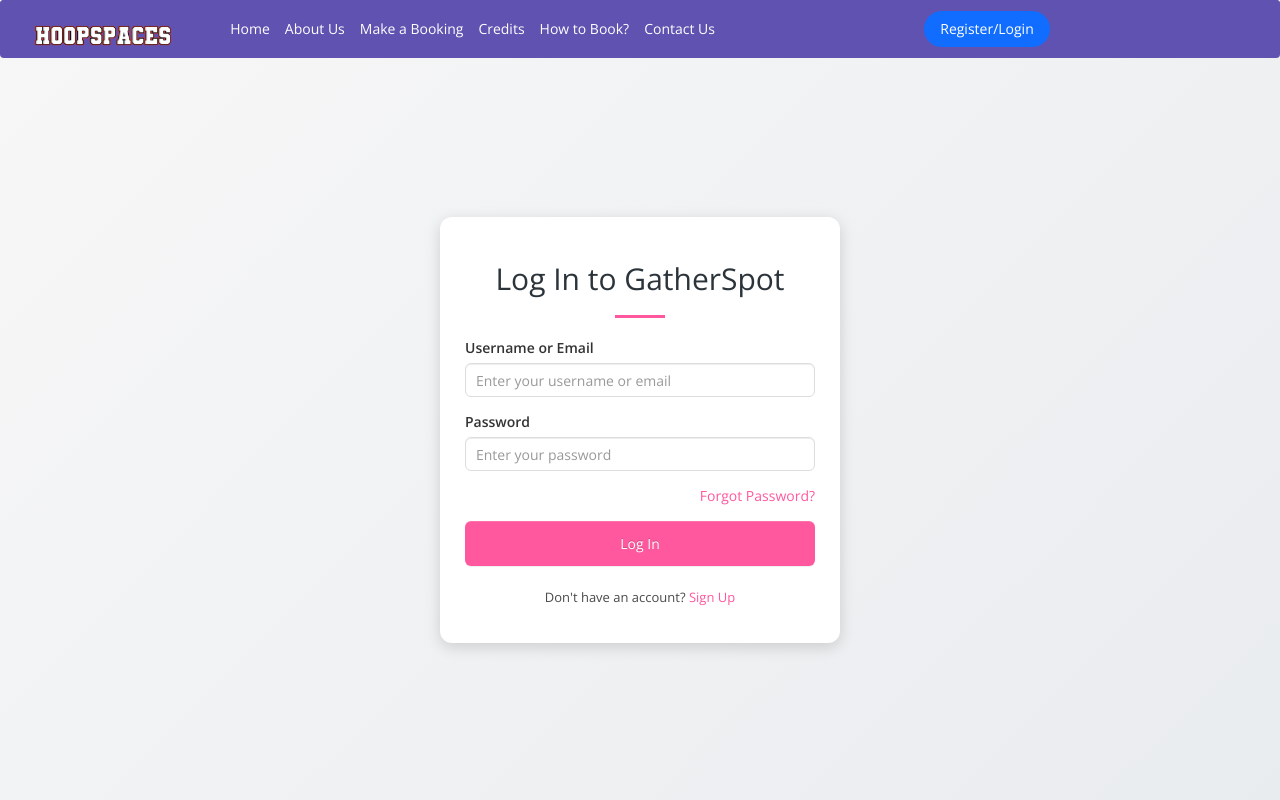
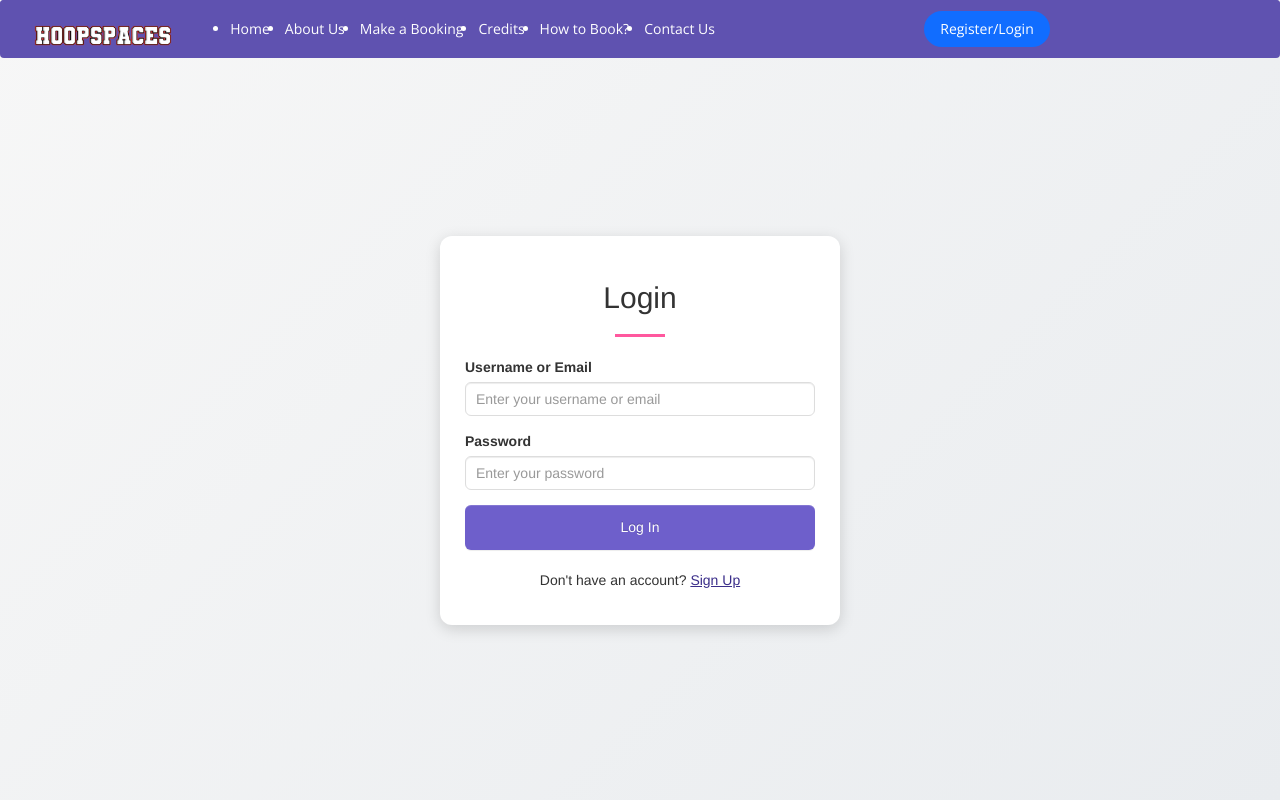
Before and after one commit to xerxes168/Web-Sys-Group-6-Project, a PHP site: page /login.php in a window 1280 px wide. Run offline with PHP 8.4, Linux system fonts and the light colour scheme.

Commit message:
Update color scheme + Fix WCAG
Left with adding a h1 tag

```diff
--- a/css/sit_login.css
+++ b/css/sit_login.css
@@ -65,7 +65,7 @@ html, body {
 }
 
 .btn-primary {
-    background: #ff589e !important;
+    background: #6e5fcb !important;
     border: none !important;
     border-radius: 6px;
     padding: 12px; /* Ensure padding is respected */
@@ -76,5 +76,10 @@ html, body {
 }
 
 .btn-primary:hover {
-    background: #e04c89 !important;
+    background: #6457b9 !important;
 }
+
+.login_link{
+    color: #3b2e8a !important; /* Darker purple, 3.2:1 contrast */
+    text-decoration: underline !important;
+}
--- a/login.php
+++ b/login.php
@@ -3,7 +3,7 @@
     <head>
         <meta charset="utf-8">
         <meta http-equiv="X-UA-Compatible" content="IE=edge,chrome=1">
-        <title>GatherSpot - Log In</title>
+        <title>Log In</title>
         <meta name="description" content="">
         <meta name="viewport" content="width=device-width, initial-scale=1">
         <link rel="apple-touch-icon" href="apple-touch-icon.png">
@@ -11,10 +11,6 @@
         <link rel="stylesheet" href="css/bootstrap.min.css">
         <link rel="stylesheet" href="css/bootstrap-theme.min.css">
         <link rel="stylesheet" href="css/fontAwesome.css">
-        <link rel="stylesheet" href="css/hero-slider.css">
-        <link rel="stylesheet" href="css/owl-carousel.css">
-        <link rel="stylesheet" href="css/datepicker.css">
-        <link rel="stylesheet" href="css/templatemo-style.css">
         <link rel="stylesheet" href="css/sit_login.css">
 
         <link href="https://fonts.googleapis.com/css?family=Open+Sans:300,400,600,700,800" rel="stylesheet">
@@ -36,7 +32,7 @@
                     <div class="row">
                         <div class="col-md-6 col-md-offset-3 col-sm-8 col-sm-offset-2 col-xs-12">
                             <div class="login-form">
-                                <h2 style="text-align: center; margin-bottom: 20px;">Log In to GatherSpot</h2>
+                                <h2 style="text-align: center; margin-bottom: 20px;">Login</h2>
                                 <div class="line-dec" style="width: 50px; height: 3px; background: #ff589e; margin: 0 auto 20px;"></div>
 
                                 <!-- Login Form -->
@@ -49,14 +45,11 @@
                                         <label for="password">Password</label>
                                         <input type="password" class="form-control" id="password" name="password" placeholder="Enter your password" required>
                                     </div>
-                                    <div class="form-group" style="text-align: right;">
-                                        <a href="#" style="color: #ff589e;">Forgot Password?</a>
-                                    </div>
                                     <button type="submit" class="btn btn-primary" style="width: 100%; background: #ff589e; border: none; padding: 12px;">Log In</button>
                                 </form>
 
                                 <!-- Sign Up Prompt -->
-                                <p style="text-align: center; margin-top: 20px;">Don't have an account? <a href="register.php" style="color: #ff589e;">Sign Up</a></p>
+                                <p style="text-align: center; margin-top: 20px;">Don't have an account? <a class="login_link" href="register.php">Sign Up</a></p>
                             </div>
                         </div>
                     </div>
```
Also changed, not shown: css/sit_register.css (+7 -2 lines), register.php (+4 -12 lines).
